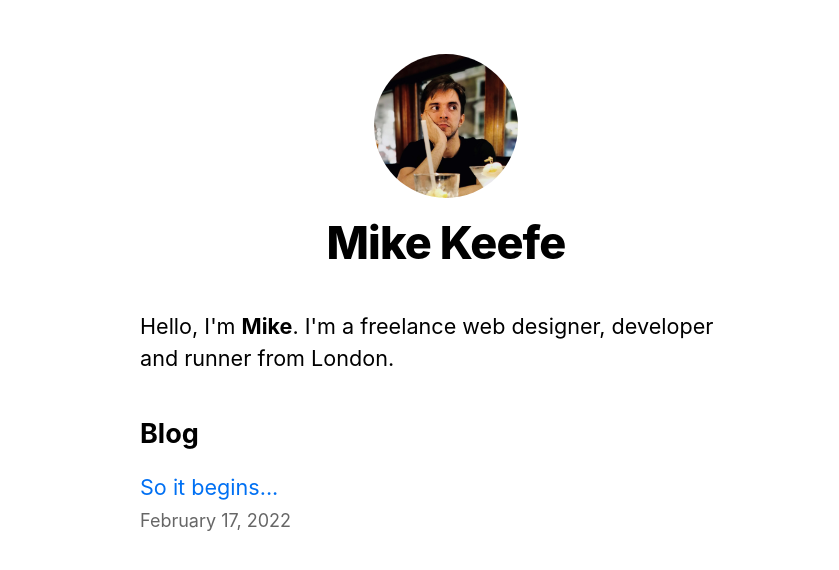
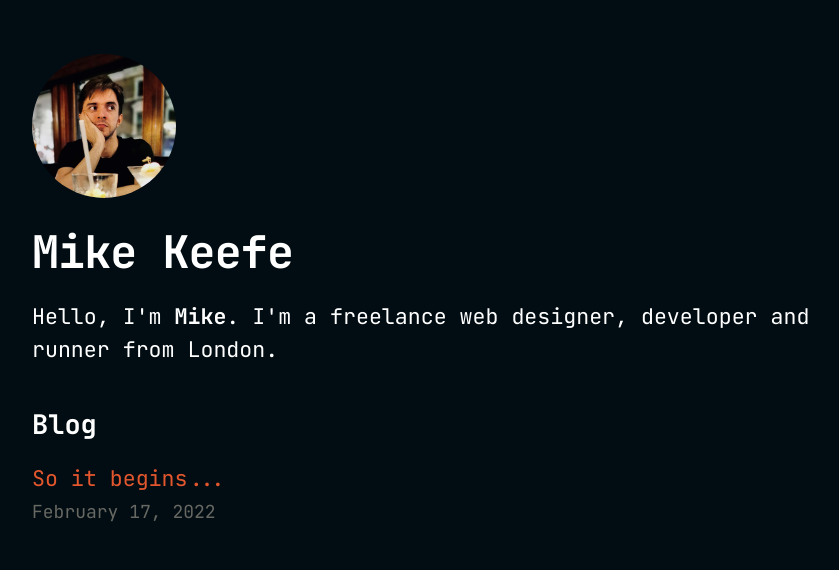
Before and after one commit to mike-keefe/mike-keefe-web, a Next.js app: page / in a window 1280 px wide. Shown: the top 570 px of the page, without its empty margins (194-1033 px from the left). Built offline with nearby package versions, Linux system fonts and the light colour scheme.

Commit message:
Styling changes

```diff
--- a/components/layout.module.css
+++ b/components/layout.module.css
@@ -1,13 +1,13 @@
 .container {
-    max-width: 36rem;
+    max-width: 48rem;
     padding: 0 1rem;
     margin: 3rem auto 6rem;
   }
 
   .header {
-    display: flex;
+    display: flexbox;
     flex-direction: column;
-    align-items: center;
+    align-items: left;
   }
 
   .backToHome {
--- /dev/null
+++ b/pages/_document.js
@@ -0,0 +1,21 @@
+import Document, { Html, Head, Main, NextScript } from 'next/document'
+
+class MyDocument extends Document {
+  render() {
+    return (
+      <Html>
+        <Head>
+          <link rel="preconnect" href="https://fonts.googleapis.com" />
+          <link rel="preconnect" href="https://fonts.gstatic.com" crossorigin />
+          <link href="https://fonts.googleapis.com/css2?family=JetBrains+Mono:ital,wght@0,100;0,400;0,700;1,100&display=swap" rel="stylesheet" />
+        </Head>
+        <body>
+          <Main />
+          <NextScript />
+        </body>
+      </Html>
+    )
+  }
+}
+
+export default MyDocument
--- a/styles/global.css
+++ b/styles/global.css
@@ -2,10 +2,11 @@
 body {
   padding: 0;
   margin: 0;
-  font-family: -apple-system, BlinkMacSystemFont, Segoe UI, Roboto, Oxygen, Ubuntu,
-    Cantarell, Fira Sans, Droid Sans, Helvetica Neue, sans-serif;
+  font-family: 'JetBrains Mono', monospace;
   line-height: 1.6;
   font-size: 18px;
+  color:white;
+  background-color: #020D13;
 }
 
 * {
@@ -13,7 +14,7 @@
 }
 
 a {
-  color: #0070f3;
+  color: #E4572E;
   text-decoration: none;
 }
 
--- a/styles/utils.module.css
+++ b/styles/utils.module.css
@@ -48,5 +48,5 @@
   }
 
   .lightText {
-    color: #666;
+    color: #686963;
   }
```
